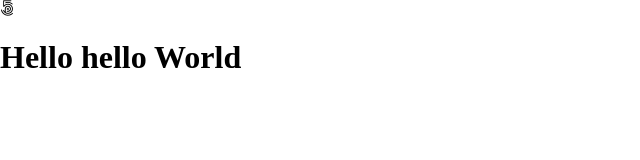
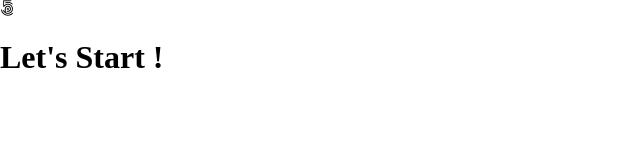
Before and after one commit to mirosa06/template-test, a plain HTML site: page index.html in a window 1280 px wide. Shown: the whole page, without its empty margins (0-640 px from the left). Drawn offline with Linux system fonts and the light colour scheme.

Commit message:
Lets Start

```diff
--- a/index.html
+++ b/index.html
@@ -17,7 +17,7 @@
     </head>
     <body>
         <i class="fab fa-500px"></i>
-        <h1>Hello hello World</h1>
+        <h1>Let's Start !</h1>
     </body>
     <script src="script.js" defer></script>
 </html>
```
